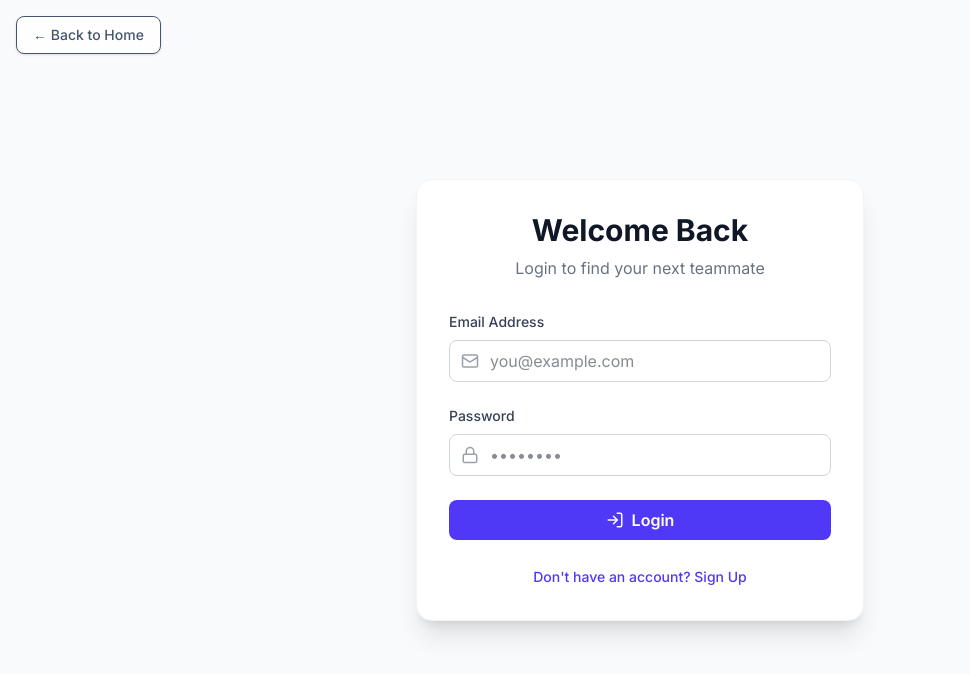
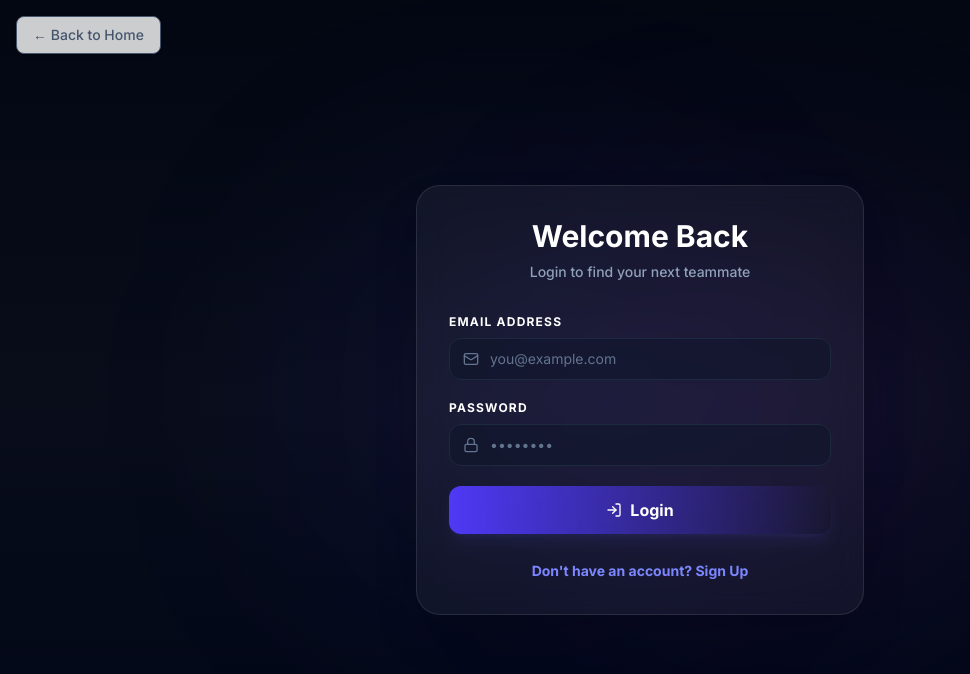
Before and after one commit to ankit1824/TeamMatch-AI, a React (Vite) app: page / in a window 1280 px wide. Both pictures are taken after a click on the button "Sign In". Shown: the top 674 px of the page, without its empty margins (0-970 px from the left). Built offline with nearby package versions, Linux system fonts and the light colour scheme.

Commit message:
UI color changed

```diff
--- a/src/components/AuthForm.jsx
+++ b/src/components/AuthForm.jsx
@@ -36,69 +36,73 @@ const AuthForm = () => {
   };
 
   return (
-    <div className="min-h-screen flex items-center justify-center bg-gray-50 px-4">
+    <div className="min-h-screen flex items-center justify-center bg-gradient-to-b from-[#030712] via-[#090d1a] to-[#020617] text-white px-4 relative overflow-hidden">
+      {/* Background blobs */}
+      <div className="absolute top-1/4 left-1/4 w-96 h-96 bg-indigo-600/10 rounded-full blur-[120px] pointer-events-none" />
+      <div className="absolute bottom-1/4 right-1/4 w-96 h-96 bg-violet-600/10 rounded-full blur-[120px] pointer-events-none" />
+
       <motion.div
         initial={{ opacity: 0, y: 20 }}
         animate={{ opacity: 1, y: 0 }}
-        className="max-w-md w-full bg-white rounded-2xl shadow-xl p-8 border border-gray-100"
+        className="max-w-md w-full bg-white/5 backdrop-blur-lg rounded-3xl shadow-2xl p-8 border border-white/10 relative z-10"
       >
         <div className="text-center mb-8">
-          <h2 className="text-3xl font-bold text-gray-900">
+          <h2 className="text-3xl font-extrabold text-white">
             {isLogin ? "Welcome Back" : "Create Account"}
           </h2>
-          <p className="text-gray-500 mt-2">
+          <p className="text-slate-400 text-sm mt-2 font-medium">
             {isLogin ? "Login to find your next teammate" : "Join the hackathon community"}
           </p>
         </div>
 
         {error && (
-          <div className="mb-4 p-3 bg-red-50 text-red-600 rounded-lg text-sm border border-red-100">
+          <div className="mb-6 p-3.5 bg-red-500/10 text-red-400 rounded-xl text-sm border border-red-500/20 font-medium">
             {error}
           </div>
         )}
 
-        <form onSubmit={handleSubmit} className="space-y-6">
+        <form onSubmit={handleSubmit} className="space-y-5">
           {!isLogin && (
             <div>
-              <label className="block text-sm font-medium text-gray-700 mb-2">Full Name</label>
+              <label className="block text-xs font-bold text-slate-450 uppercase tracking-widest mb-2">Full Name</label>
               <div className="relative">
-                <UserPlus className="absolute left-3 top-1/2 -translate-y-1/2 text-gray-400" size={18} />
+                <UserPlus className="absolute left-3.5 top-1/2 -translate-y-1/2 text-slate-500" size={16} />
                 <input
                   type="text"
                   required
                   value={name}
                   onChange={(e) => setName(e.target.value)}
-                  className="w-full pl-10 pr-4 py-2 border border-gray-300 rounded-lg focus:ring-2 focus:ring-indigo-500 focus:border-indigo-500 outline-none transition-all"
+                  className="w-full pl-10 pr-4 py-2.5 bg-slate-900/60 border border-slate-800 rounded-xl focus:ring-2 focus:ring-indigo-500/20 focus:border-indigo-500 outline-none transition-all text-white placeholder-slate-500 text-sm"
                   placeholder="John Doe"
                 />
               </div>
             </div>
           )}
           <div>
-            <label className="block text-sm font-medium text-gray-700 mb-2">Email Address</label>
+            <label className="block text-xs font-bold text-slate-455 uppercase tracking-widest mb-2">Email Address</label>
             <div className="relative">
-              <Mail className="absolute left-3 top-1/2 -translate-y-1/2 text-gray-400" size={18} />
+              <Mail className="absolute left-3.5 top-1/2 -translate-y-1/2 text-slate-500" size={16} />
               <input
                 type="email"
                 required
                 value={email}
                 onChange={(e) => setEmail(e.target.value)}
-                className="w-full pl-10 pr-4 py-2 border border-gray-300 rounded-lg focus:ring-2 focus:ring-indigo-500 focus:border-indigo-500 outline-none transition-all"
+                className="w-full pl-10 pr-4 py-2.5 bg-slate-900/60 border border-slate-800 rounded-xl focus:ring-2 focus:ring-indigo-500/20 focus:border-indigo-500 outline-none transition-all text-white placeholder-slate-500 text-sm"
                 placeholder="you@example.com"
               />
             </div>
           </div>
 
           <div>
-            <label className="block text-sm font-medium text-gray-700 mb-2">Password</label>
+            <label className="block text-xs font-bold text-slate-460 uppercase tracking-widest mb-2">Password</label>
             <div className="relative">
-              <Lock className="absolute left-3 top-1/2 -translate-y-1/2 text-gray-400" size={18} />
+              <Lock className="absolute left-3.5 top-1/2 -translate-y-1/2 text-slate-500" size={16} />
               <input
                 type="password"
                 required
                 value={password}
                 onChange={(e) => setPassword(e.target.value)}
-                className="w-full pl-10 pr-4 py-2 border border-gray-300 rounded-lg focus:ring-2 focus:ring-indigo-500 focus:border-indigo-500 outline-none transition-all"
+                className="w-full pl-10 pr-4 py-2.5 bg-slate-900/60 border border-slate-800 rounded-xl focus:ring-2 focus:ring-indigo-500/20 focus:border-indigo-500 outline-none transition-all text-white placeholder-slate-500 text-sm"
                 placeholder="••••••••"
               />
             </div>
@@ -106,9 +110,9 @@ const AuthForm = () => {
 
           <button
             type="submit"
-            className="w-full bg-indigo-600 text-white py-2 rounded-lg font-semibold hover:bg-indigo-700 transition-colors flex items-center justify-center space-x-2"
+            className="w-full bg-gradient-to-r from-indigo-600 to-violet-650 hover:opacity-95 text-white py-3 rounded-xl font-bold transition-all flex items-center justify-center space-x-2 shadow-lg shadow-indigo-500/10 cursor-pointer"
           >
-            {isLogin ? <LogIn size={18} /> : <UserPlus size={18} />}
+            {isLogin ? <LogIn size={16} /> : <UserPlus size={16} />}
             <span>{isLogin ? "Login" : "Sign Up"}</span>
           </button>
         </form>
@@ -116,7 +120,7 @@ const AuthForm = () => {
         <div className="mt-6 text-center">
           <button
             onClick={() => setIsLogin(!isLogin)}
-            className="text-indigo-600 hover:text-indigo-800 text-sm font-medium"
+            className="text-indigo-400 hover:text-indigo-300 text-sm font-bold transition-colors cursor-pointer"
           >
             {isLogin ? "Don't have an account? Sign Up" : "Already have an account? Login"}
           </button>
```
